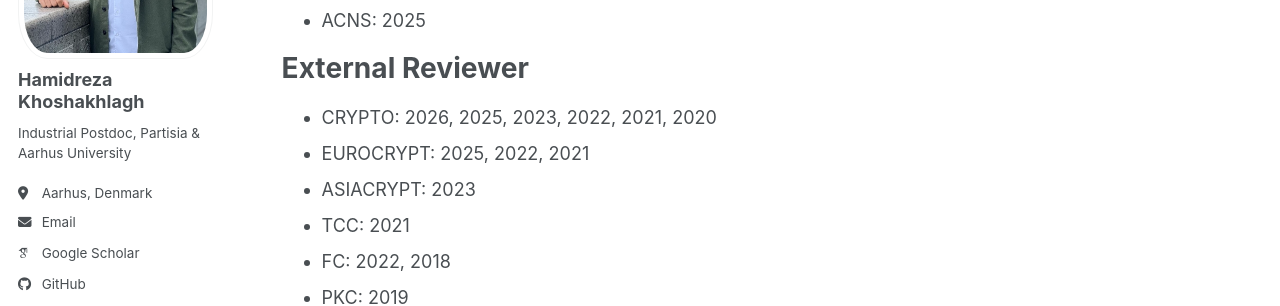
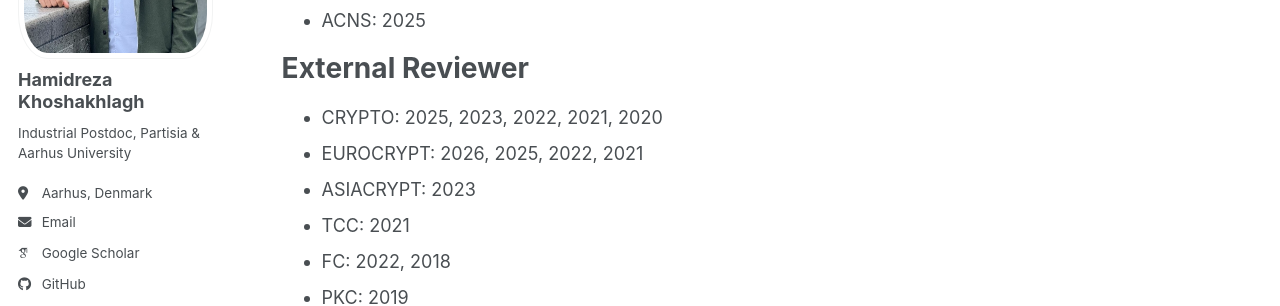
Before and after one commit to hamiidreza/github.io, a Jekyll site: the page built from _pages/cv.md, in a window 1280 px wide and 900 px high, scrolled down 862 px. Shown: the part 343-649 px from the top of the window. Built offline with Jekyll 4.4.1, drawn with Linux system fonts in a browser that asks for light colours; some web fonts are replaced; a script bundle is joined from its source files by our own code; library files that are not in the unit come from our copies.

Commit message:
minor fix

```diff
--- a/_pages/cv.md
+++ b/_pages/cv.md
@@ -44,8 +44,8 @@ Program Committees
 
 External Reviewer
 ======
-* CRYPTO: 2026, 2025, 2023, 2022, 2021, 2020
-* EUROCRYPT: 2025, 2022, 2021
+* CRYPTO: 2025, 2023, 2022, 2021, 2020
+* EUROCRYPT: 2026, 2025, 2022, 2021
 * ASIACRYPT: 2023
 * TCC: 2021
 * FC: 2022, 2018
```
